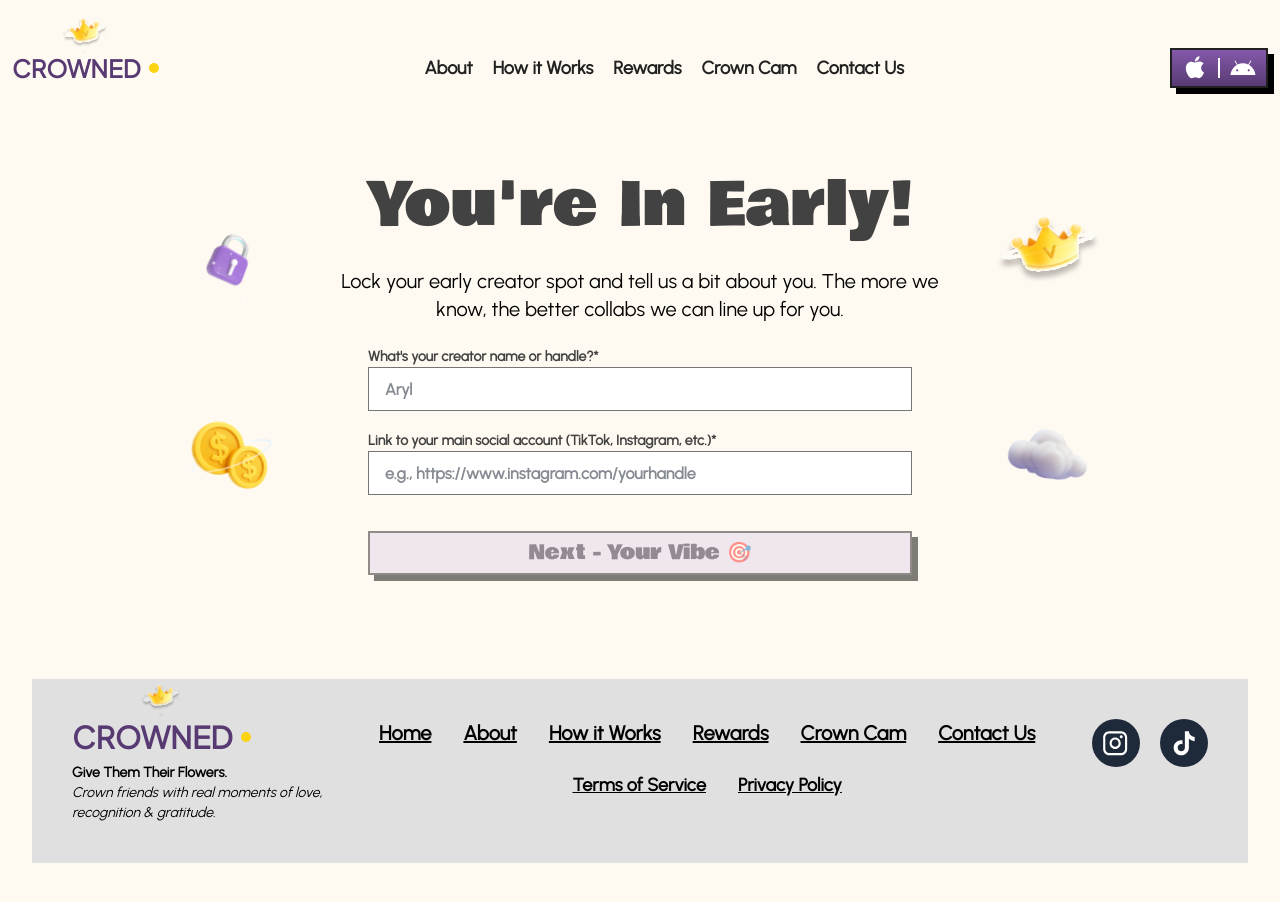
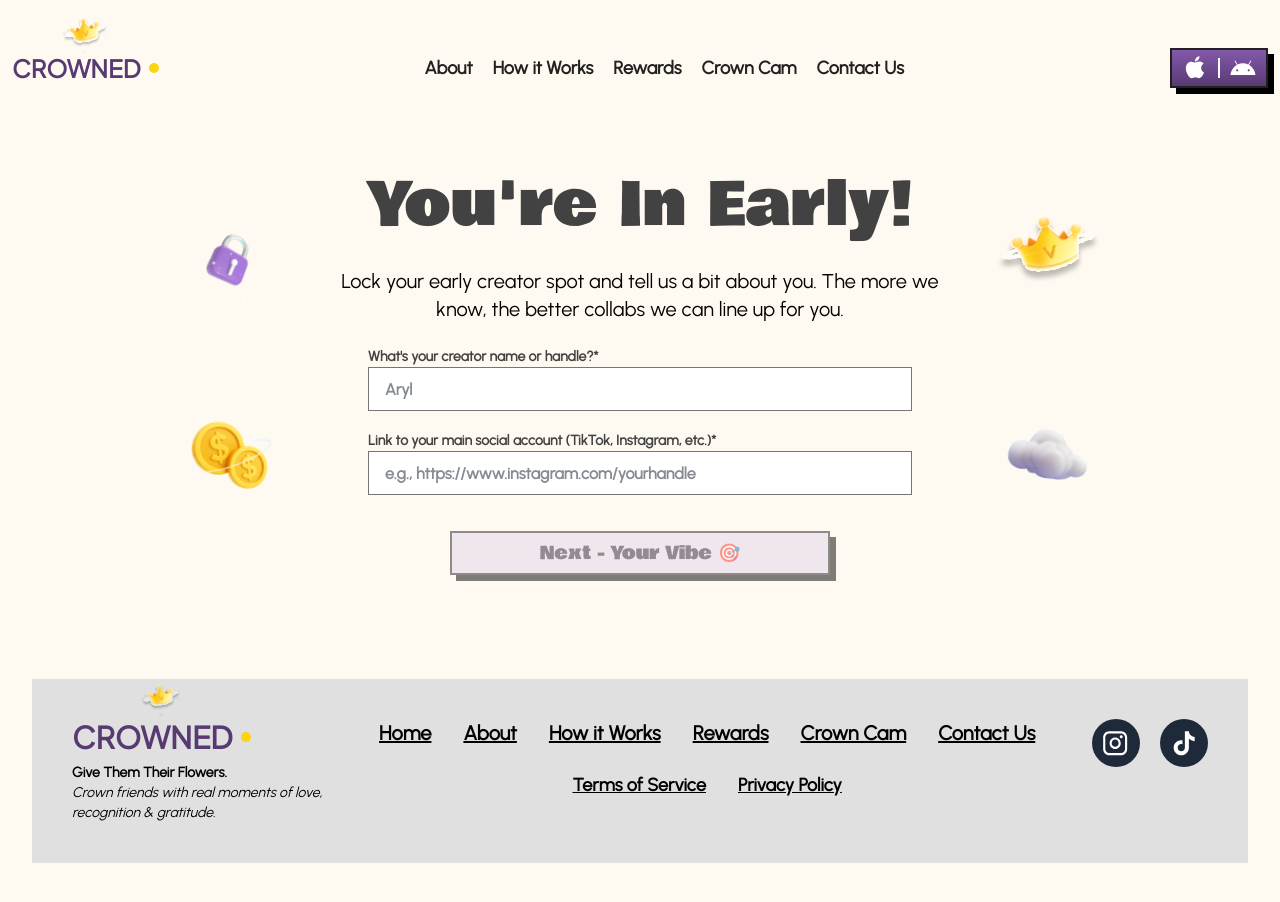
Before and after one commit to nischitha141/crowned-landing-Page, a Next.js app: page /creators/submit in a window 1280 px wide. Shown: the top 902 px of the page. Built offline with nearby package versions, Linux system fonts and the light colour scheme.

Commit message:
fix: submit form ui update

```diff
--- a/src/components/brands/BrandsForm/index.tsx
+++ b/src/components/brands/BrandsForm/index.tsx
@@ -404,7 +404,7 @@ function BrandsFormContent() {
             <button
               type="submit"
               disabled={isLoading || !isStepComplete(currentStep)}
-              className={`w-full my-4 text-nowrap border-2 border-[#212121] bg-[#E1D6EA] shadow-[6px_6px_0px_#000000] py-1.5 px-3 h-[40px] md:h-[44px] font-bowlby font-[400] text-lg md:text-xl text-[#2C1D39] text-center transition-all duration-200 flex items-center justify-center gap-2 ${
+              className={`w-[70%] my-4 border-2 border-[#212121] bg-[#E1D6EA] shadow-[6px_6px_0px_#000000] py-1.5 px-3 min-h-[40px] md:min-h-[44px] font-bowlby font-[400] text-sm md:text-lg text-[#2C1D39] text-center transition-all duration-200 flex items-center justify-center gap-2 ${
                 isLoading || !isStepComplete(currentStep)
                   ? "opacity-50 cursor-not-allowed bg-[#F5F5F5] text-[#9E9E9E]"
                   : "cursor-pointer hover:shadow-[9px_9px_0px_#000000] hover:opacity-90"
--- a/src/components/creators/CreatorsForm/index.tsx
+++ b/src/components/creators/CreatorsForm/index.tsx
@@ -304,16 +304,20 @@ function CreatorsFormContent() {
             <button
               type="submit"
               disabled={isLoading || !isStepComplete(currentStep)}
-              className={`w-full my-4 text-nowrap border-2 border-[#212121] bg-[#E1D6EA] shadow-[6px_6px_0px_#000000] py-1.5 px-3 h-[40px] md:h-[44px] font-bowlby font-[400] text-lg md:text-xl text-[#2C1D39] text-center transition-all duration-200 ${
+              className={`w-[70%] my-4 border-2 border-[#212121] bg-[#E1D6EA] shadow-[6px_6px_0px_#000000] py-1.5 px-3 min-h-[40px] md:min-h-[44px] font-bowlby font-[400] text-sm md:text-lg text-[#2C1D39] text-center transition-all duration-200 ${
                 isLoading || !isStepComplete(currentStep)
                   ? "opacity-50 cursor-not-allowed"
                   : "cursor-pointer hover:shadow-[9px_9px_0px_#000000] hover:opacity-90"
               }`}
             >
-              {isLoading && (
-                <div className="w-5 h-5 border-2 border-[#2C1D39] border-t-transparent rounded-full animate-spin"></div>
+              {isLoading ? (
+                <div className="flex items-center justify-center gap-2 whitespace-nowrap">
+                  <div className="w-5 h-5 border-2 border-[#2C1D39] border-t-transparent rounded-full animate-spin"></div>
+                  <span>SUBMITTING...</span>
+                </div>
+              ) : (
+                getButtonText()
               )}
-              {isLoading ? "SUBMITTING..." : getButtonText()}
             </button>
           </div>
         </form>
```
